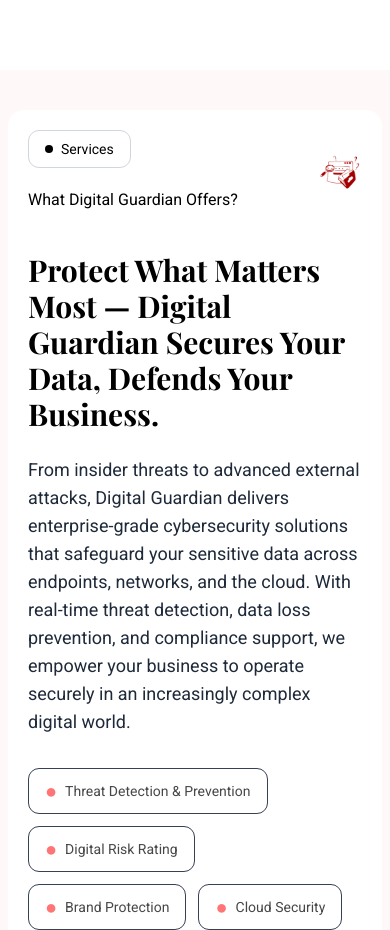
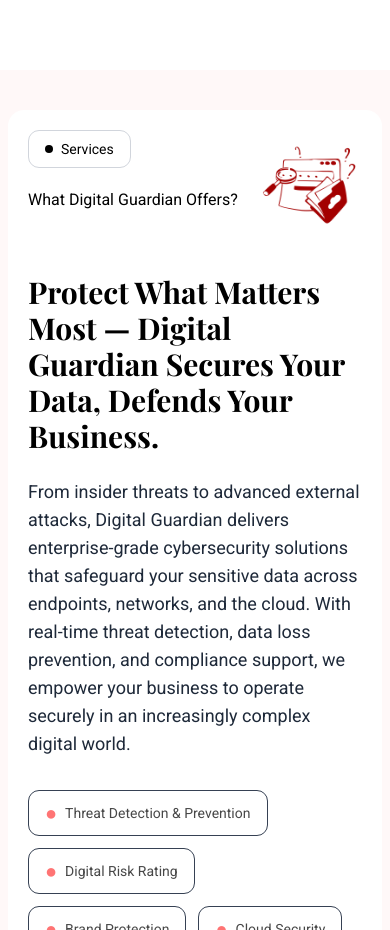
Before and after one commit to nathanieluriri/digital-guardians-landing-page, a Next.js app: page / in a window 390 px wide. Shown: the part 980-1910 px from the top of the page. Built offline with nearby package versions, Linux system fonts and the light colour scheme.

Commit message:
added a smaller gap to look better

```diff
--- a/src/app/sections/serviceSection.tsx
+++ b/src/app/sections/serviceSection.tsx
@@ -23,7 +23,7 @@
   return (
     <section className="w-full bg-[#FFF8F8] text-black px-2 py-10 sm:px-10 sm:py-13 overflow-x-hidden">
       <div className="max-w-[1522px] bg-white p-5  sm:p-15 rounded-2xl mx-auto flex flex-col md:flex-row gap-10 items-center">
-        <div className="flex gap-20 sm:flex-col flex-row ">
+        <div className="flex gap-5 sm:gap-20 sm:flex-col flex-row ">
           <div className="flex gap-5 flex-col">
             <div className="flex items-center space-x-2 border border-gray-300 rounded-[11px] px-4 py-2 w-fit">
               <span className="h-2 w-2 bg-black rounded-full"></span>
```
